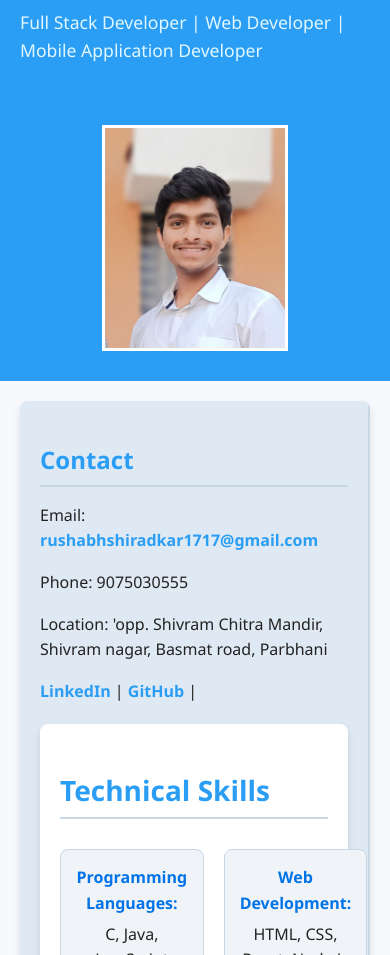
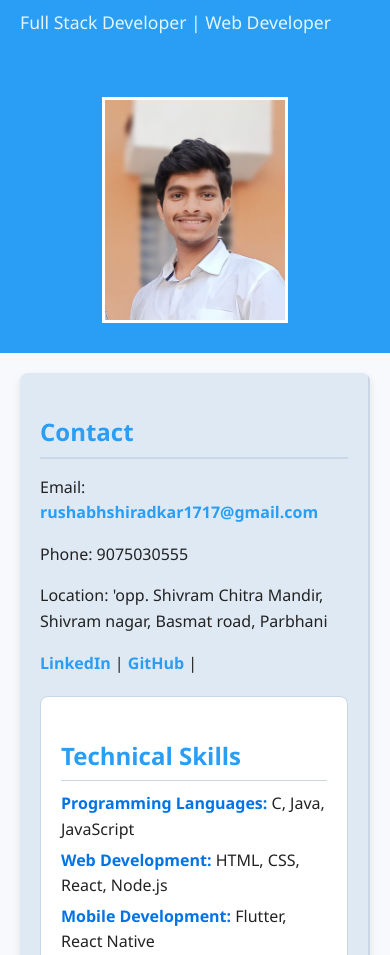
Before and after one commit to rushuz/rushuz.github.io, a plain HTML site: page index.html in a window 390 px wide. Shown: the part 145-1100 px from the top of the page. Drawn offline with Linux system fonts and the light colour scheme.

Commit message:
my_resume

```diff
--- a/index.html
+++ b/index.html
@@ -10,7 +10,7 @@
     <header class="header">
         <div class="name-section">
             <h1>Rushabh Shiradkar</h1>
-            <p class="domains">Full Stack Developer | Web Developer | Mobile Application Developer</p><br><br>
+            <p class="domains">Full Stack Developer | Web Developer</p><br><br>
 
             <img src="2185.jpg" alt="Rushabh Shiradkar profile Picture">
         </div>
@@ -47,7 +47,7 @@
                   My interests lie in Full Stack Development, Web Applications, and Mobile Development, where I can apply my
                   growing expertise in designing efficient and user-friendly solutions.
                   Eager to learn and grow, I seek opportunities to collaborate on innovative projects that challenge my problem-solving
-                  skills and technical acumen."
+                  skills and technical acumen.
                 </p>
             </section>
 
--- a/style.css
+++ b/style.css
@@ -4,7 +4,7 @@ body {
     margin: 0;
     padding: 0;
     color: #222;
-    background: #f7f9fc; /* Subtle light background */
+    background: #f7f9fc;
 }
 
 /* Header styles */
@@ -13,7 +13,7 @@ body {
     justify-content: space-between;
     align-items: center;
     padding: 20px;
-    background-color: #2a9df4; /* Vibrant blue background */
+    background-color: #2a9df4;
     color: white;
     position: relative;
 }
@@ -32,7 +32,7 @@ body {
 .name-section .domains {
     font-size: 1.1rem;
     margin: 5px 0 0;
-    color: #e0f7ff; /* Light blue for the domains */
+    color: #e0f7ff;
 }
 
 .header img {
@@ -61,7 +61,7 @@ body {
 }
 
 .left-column {
-    background: #dfe9f3; /* Soft gradient for a modern look */
+    background: #dfe9f3;
     width: 30%;
     border-right: 2px solid #c8d6e5;
 }
@@ -73,7 +73,7 @@ body {
 
 /* Section heading styles */
 h2 {
-    color: #2a9df4; /* Matches header background */
+    color: #2a9df4;
     font-size: 1.5rem;
     margin-bottom: 15px;
     border-bottom: 2px solid #c8d6e5;
@@ -132,57 +132,37 @@ a:hover {
     }
 }
 
-/* Technical Skills Section */
 #skills {
     background: #ffffff;
     padding: 20px;
     border-radius: 8px;
-    box-shadow: 0 4px 8px rgba(0, 0, 0, 0.1);
+    border: 1px solid #c8d6e5;
     margin-top: 20px;
 }
 
 #skills h2 {
-    color: #2a9df4; /* Matches your header color */
-    font-size: 1.75rem;
-    margin-bottom: 20px;
-    border-bottom: 2px solid #c8d6e5;
+    color: #2a9df4;
+    font-size: 1.5rem;
+    margin-bottom: 10px;
+    border-bottom: 1px solid #c8d6e5;
     padding-bottom: 5px;
 }
 
 #skills ul {
-    display: grid;
-    grid-template-columns: repeat(auto-fill, minmax(200px, 1fr)); /* Responsive layout */
-    gap: 20px;
-    list-style: none;
+    list-style-type: none;
     padding: 0;
     margin: 0;
 }
 
 #skills ul li {
-    background: #f0f4f8;
-    padding: 15px;
-    border-radius: 8px;
-    border: 1px solid #c8d6e5;
-    text-align: center;
-    transition: transform 0.3s ease, box-shadow 0.3s ease;
+    margin: 5px 0;
     font-size: 1rem;
-}
-
-#skills ul li:hover {
-    transform: translateY(-5px);
-    box-shadow: 0 6px 12px rgba(0, 0, 0, 0.1);
+    color: #222;
 }
 
 #skills ul li strong {
-    display: block;
     font-weight: bold;
     color: #0073e6;
-    margin-bottom: 5px;
-}
-
-#skills ul li span {
-    color: #555;
-    font-size: 0.95rem;
 }
 
 /* Icon Styles for Added Tech Skills */
@@ -195,6 +175,6 @@ a:hover {
 /* Responsive Design for Smaller Screens */
 @media screen and (max-width: 768px) {
     #skills ul {
-        grid-template-columns: 1fr 1fr; /* 2 columns for smaller screens */
+        grid-template-columns: 1fr 1fr;
     }
 }
```
